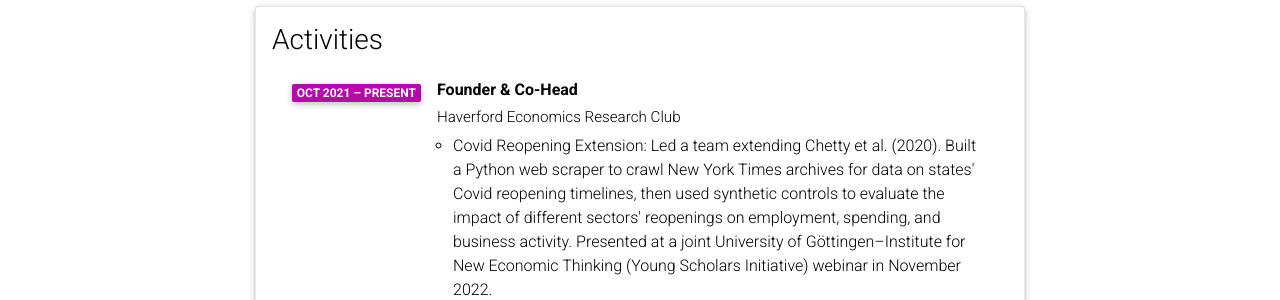
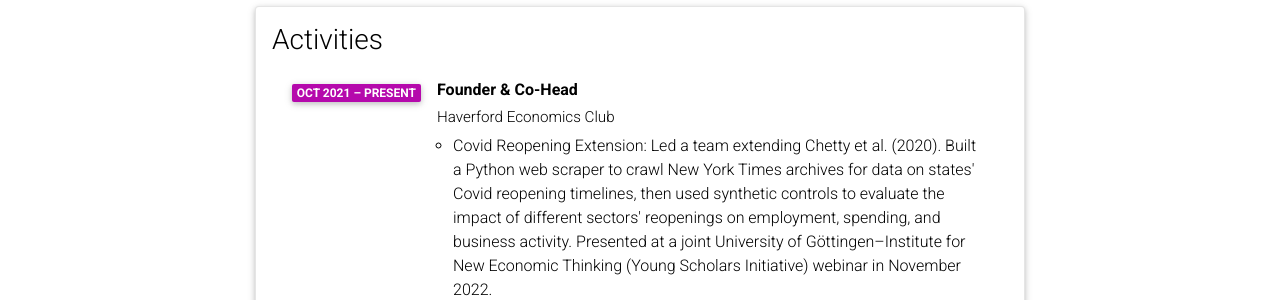
Before and after one commit to samueleross/samueleross.com, a Jekyll site: the page built from _pages/cv.md, in a window 1280 px wide and 900 px high, scrolled down 1704 px. Shown: the part 152-452 px from the top of the window. Built offline with Jekyll 4.4.1, drawn with Linux system fonts in a browser that asks for light colours; comment, search, counter and statistics services are not loaded; a style sheet for code colours, icons or effects is not loaded.

Commit message:
date fix 2

```diff
--- a/_data/cv.yml
+++ b/_data/cv.yml
@@ -67,7 +67,7 @@
   type: time_table
   contents:
     - title: Founder & Co-Head
-      institution: Haverford Economics Research Club
+      institution: Haverford Economics Club
       year: Oct 2021 &ndash; Present
       description:
         - "Covid Reopening Extension: Led a team extending Chetty et al.\ (2020). Built a Python web scraper to crawl New York Times archives for data on states' Covid reopening timelines, then used synthetic controls to evaluate the impact of different sectors' reopenings on employment, spending, and business activity. Presented at a joint University of Göttingen–Institute for New Economic Thinking (Young Scholars Initiative) webinar in November 2022."
```
Also changed, not shown: 3 other files.
